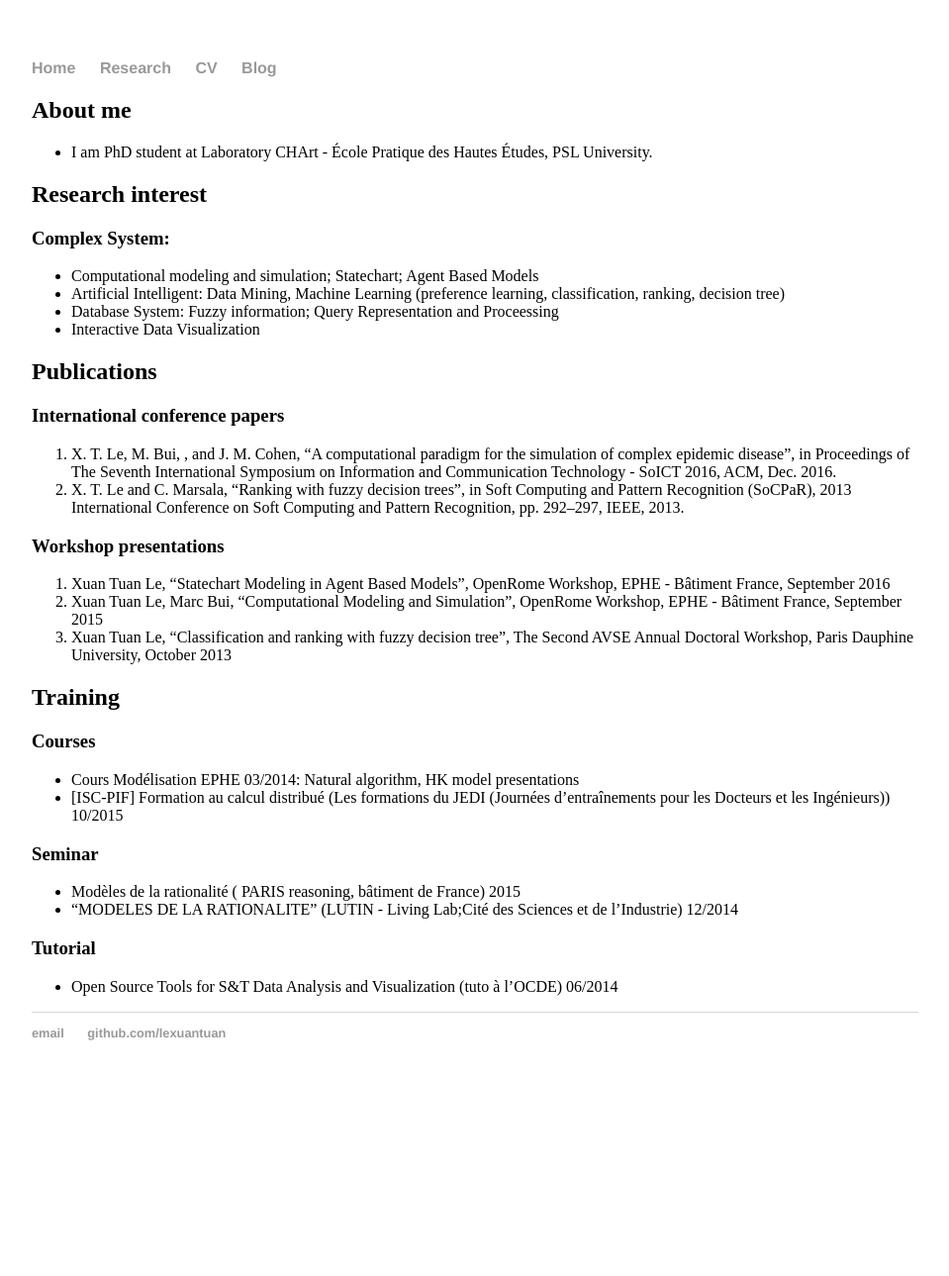
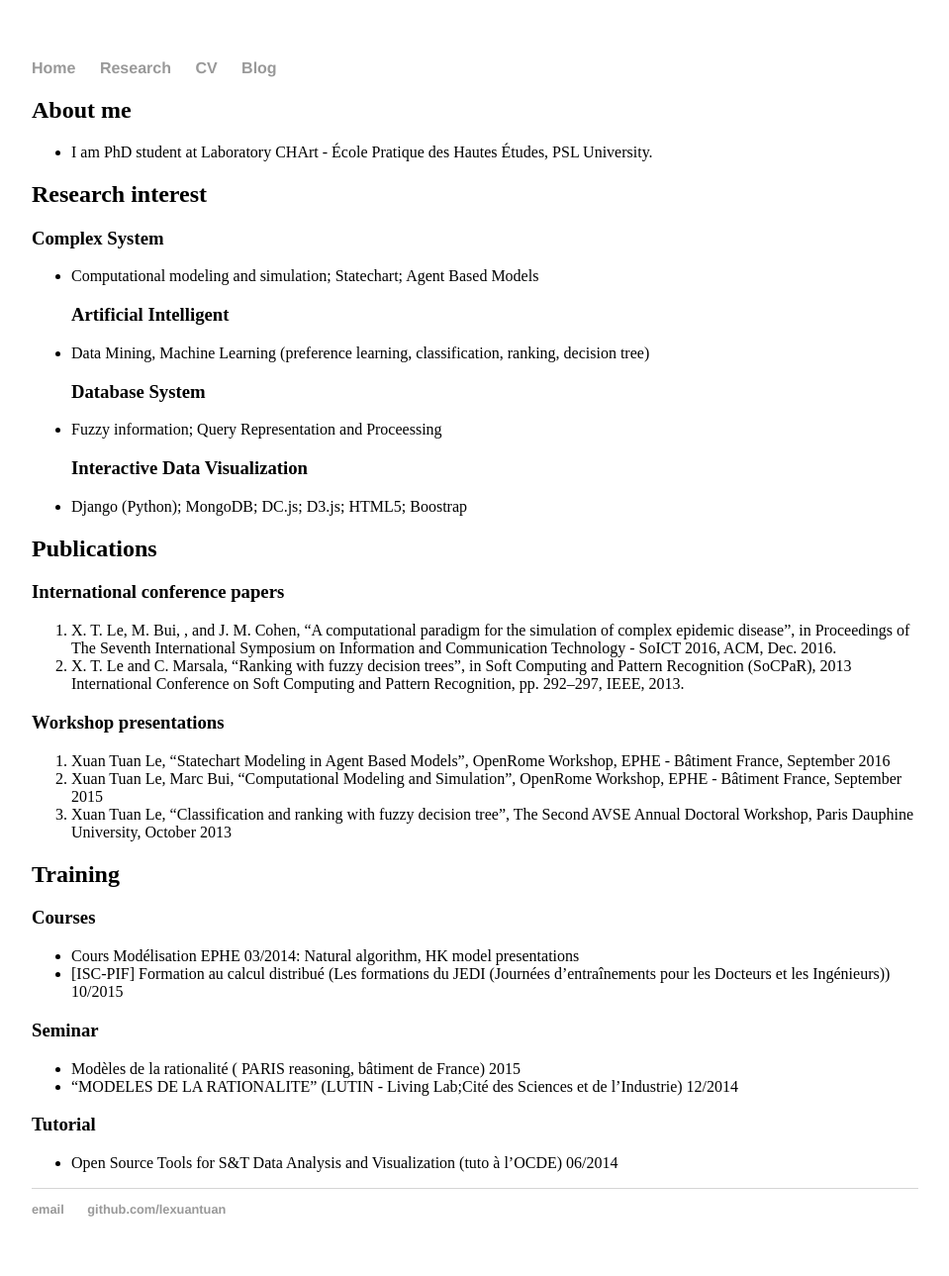
Before and after one commit to lexuantuan/lexuantuan.github.io, a Jekyll site: the page built from index.md, in a window 1280 px wide. Shown: the whole page at 99% size, without its empty margins (160-1119 px from the left). Built offline with Jekyll 4.4.1, drawn with Linux system fonts in a browser that asks for light colours; our own code applies the rules of GitHub Pages for plain Markdown files; before the commit the page ends 1111 px from its top, so only the background shows below that.

Commit message:
Update index.md

```diff
--- a/index.md
+++ b/index.md
@@ -9,11 +9,14 @@ layout: default
 
 ## Research interest
 
-### Complex System:
+### Complex System
 - Computational modeling and simulation; Statechart; Agent Based Models
-- Artificial Intelligent: Data Mining, Machine Learning (preference learning, classification, ranking, decision tree)
-- Database System: Fuzzy information; Query Representation and Proceessing
-- Interactive Data Visualization
+### Artificial Intelligent
+- Data Mining, Machine Learning (preference learning, classification, ranking, decision tree)
+### Database System
+- Fuzzy information; Query Representation and Proceessing
+### Interactive Data Visualization
+- Django (Python); MongoDB; DC.js; D3.js; HTML5; Boostrap
 
 ## Publications
 
```
